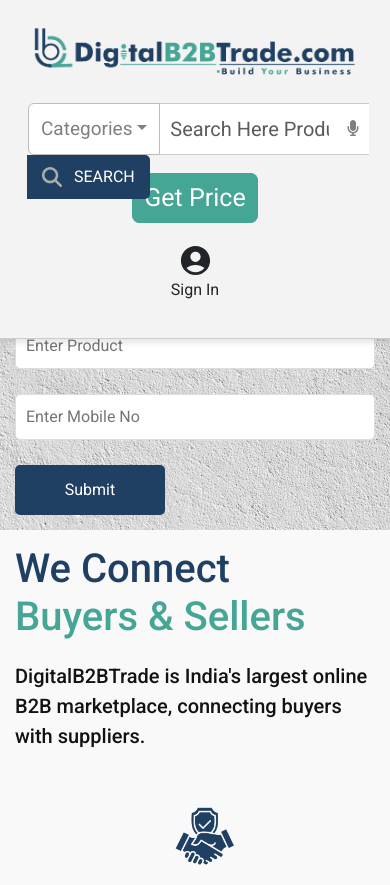
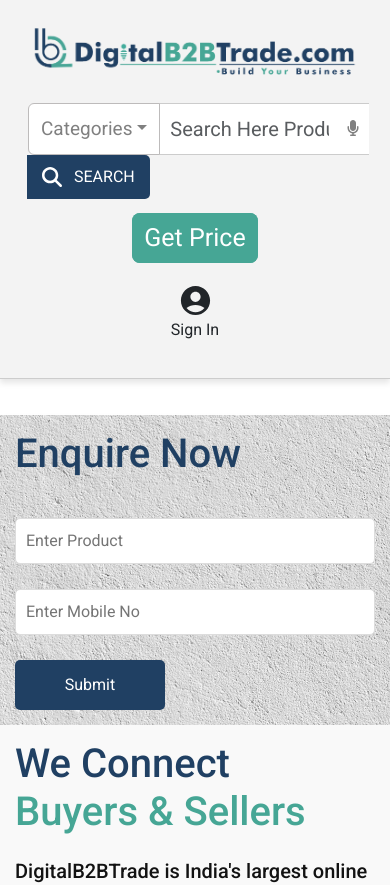
Before and after one commit to Bheemanagowda/B2b, a React (Create React App) app: page /apparel-garments in a window 390 px wide. Shown: the top 885 px of the page. Built offline with nearby package versions, Linux system fonts and the light colour scheme.

Commit message:
styles changes in responsive css

```diff
--- a/src/styles/Header.css
+++ b/src/styles/Header.css
@@ -26,7 +26,7 @@
 
   .input-group-text .svg-inline--fa {
     font-size: 20px;  /* Adjust the size of the microphone icon */
-    color: #aaabab;  /* Change the icon color */
+    color: #fff;  /* Change the icon color */
 
   }
   .btn:hover {
--- a/src/styles/Responsive.css
+++ b/src/styles/Responsive.css
@@ -13,11 +13,11 @@
     }
     .searchFlex {
         display: flex !important
-    ;
+;
         align-items: center !important;
         width: 100% !important;
         flex-direction: column;
-        gap: 20px;
+        gap: 60px;
     }
     .mx-3 {
         margin-right: 1rem ;
@@ -51,6 +51,7 @@
         padding: 15px !important;
         margin: 0 auto;
         box-shadow: 0 4px 6px rgba(0, 0, 0, 0.1);
+        margin-top: 50% !important;
     }
     .city-card {
         width: 100% !important;
```
